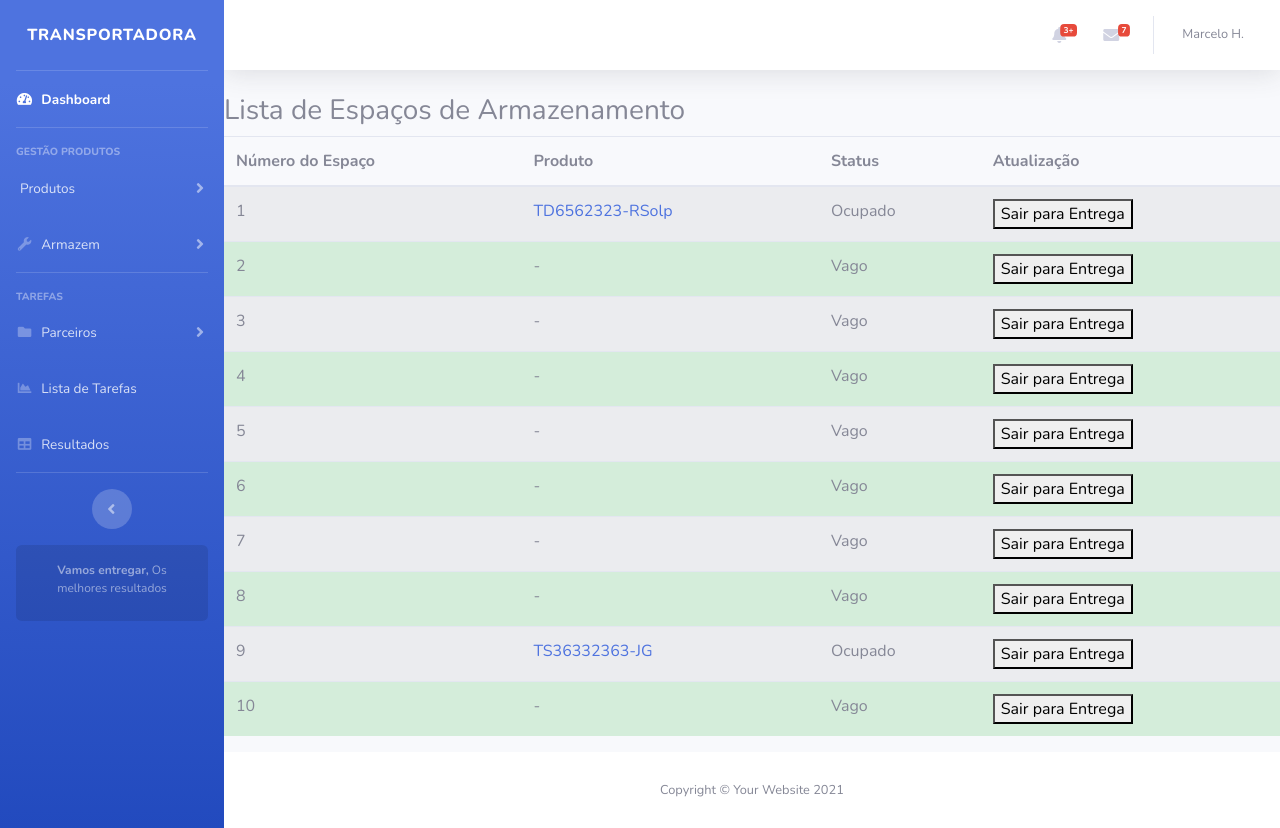
After one commit to marcelohiginoduarte/gerenciamento-de-armaz-ns-transportadoras, a Django app: page /armazenamento/espaco in a window 1280 px wide. The commit adds this page. Run offline with Django 5.2, Linux system fonts and the light colour scheme; data comes from the database, SQL or seed files in the repository; both versions use the stored data as it was after the commit; some libraries are stand-ins or nearby versions.

Commit message:
Criando Espaco armazenamento

```diff
--- a/Setup/settings.py
+++ b/Setup/settings.py
@@ -105,11 +105,13 @@ AUTH_PASSWORD_VALIDATORS = [
 # Internationalization
 # https://docs.djangoproject.com/en/5.1/topics/i18n/
 
-LANGUAGE_CODE = 'en-us'
+LANGUAGE_CODE = 'pt-br'
 
-TIME_ZONE = 'UTC'
+TIME_ZONE = 'America/Sao_Paulo'
 
 USE_I18N = True
+
+USE_L10N = True
 
 USE_TZ = True
 
--- a/Setup/urls.py
+++ b/Setup/urls.py
@@ -1,6 +1,6 @@
 from django.contrib import admin
 from django.urls import path
-from armazenamento.views import lista_produtos, Castrar_produtos, home
+from armazenamento.views import lista_produtos, Castrar_produtos, home, lista_espacos, saida_para_entrega
 
 
 urlpatterns = [
@@ -9,4 +9,7 @@ urlpatterns = [
     path('listarprodutos', lista_produtos, name='listarprodutos'),
     path('criarproduto', Castrar_produtos, name='cadastrarproduto'),
 
+    path('armazenamento/espaco', lista_espacos, name='espaçoarmazenamento'),
+    path('saida_para_entrega/<int:espaco_id>/', saida_para_entrega, name='saida_para_entrega'),
+
 ]
--- a/armazenamento/forms.py
+++ b/armazenamento/forms.py
@@ -5,7 +5,7 @@ from .models import MovimentacaoEstoque, Produto
 class ProdutoForms(forms.ModelForm):
     class Meta:
         model = Produto
-        fields = ['NF', 'fornecedor', 'cidade',]
+        fields = ['NF', 'fornecedor', 'cliente','cidade', 'quantidade_total']
 
 
 
--- a/armazenamento/models.py
+++ b/armazenamento/models.py
@@ -1,10 +1,11 @@
 from django.db import models
+from django.utils import timezone
 
 class Produto(models.Model):
     NF = models.CharField(max_length=100)
     fornecedor = models.CharField(max_length=50, unique=True)
-    cidade = models.CharField(max_length=50, unique=True)
-    cliente = models.TextField(blank=True, null=True)
+    cidade = models.CharField(max_length=50, unique=False)
+    cliente = models.CharField(max_length=50, blank=True, null=True)
     quantidade_total = models.PositiveIntegerField(default=0)
     data_criacao = models.DateTimeField(auto_now_add=True)
 
@@ -63,6 +64,15 @@ class MovimentacaoEstoque(models.Model):
 class EspacoArmazenamento(models.Model):
     numero = models.PositiveBigIntegerField(unique=True)
     produto = models.ForeignKey(Produto, null=True, blank=True, on_delete=models.SET_NULL)
+    vaga = models.BooleanField(default=False)
 
     def __str__(self):
         return f'Espaço {self.numero} - {"Ocupado" if self.produto else "Vago"}'
+
+class RegistroEntrega(models.Model):
+    produto = models.ForeignKey(Produto, on_delete=models.CASCADE)
+    espaco = models.ForeignKey(EspacoArmazenamento, on_delete=models.CASCADE)
+    data_entrega = models.DateTimeField(default=timezone.now)
+
+    def __str__(self):
+        return f'Registro de {self.produto.nome} - {self.espaco.numero} - {self.data_entrega}'
--- a/armazenamento/templates/Produto_criar.html
+++ b/armazenamento/templates/Produto_criar.html
@@ -2,8 +2,7 @@
 
 
 {% block material %}
-<h1>Criar Produto</h1>
-
+    <h3>Criar Produto</h3>
     <form method="POST">
         {% csrf_token %}
         {{ form.as_p }}
--- /dev/null
+++ b/armazenamento/templates/armazenamento_espaco.html
@@ -0,0 +1,51 @@
+{% extends 'base.html' %}
+
+{% block material %}
+<style>
+    .ocupado {
+        background-color: #f8d7da; /* vermelho claro */
+    }
+    .vago {
+        background-color: #d4edda; /* verde claro */
+    }
+</style>
+
+<h3>Lista de Espaços de Armazenamento</h3>
+<table class="table table-striped">
+    <thead>
+        <tr>
+            <th scope="col">Número do Espaço</th>
+            <th scope="col">Produto</th>
+            <th scope="col">Status</th>
+            <th scope="col">Atualização</th>
+        </tr>
+    </thead>
+    <tbody>
+        {% for espaco in espacos %}
+        <tr class="{% if espaco.produto %}ocupado{% else %}vago{% endif %}">
+            <td>{{ espaco.numero }}</td>
+            <td>
+                {% if espaco.produto %}
+                <a href="#">{{ espaco.produto }}</a>
+                {% else %}
+                    -
+                {% endif %}
+            </td>
+            <td>
+                {% if espaco.produto %}
+                    Ocupado
+                {% else %}
+                    Vago
+                {% endif %}
+            </td>
+            <td>
+                <form method="POST" action="{% url 'saida_para_entrega' espaco.id %}">
+                    {% csrf_token %}
+                    <button type="submit">Sair para Entrega</button>
+                </form>
+            </td>
+        </tr>
+        {% endfor %}
+    </tbody>
+</table>
+{% endblock %}
--- a/armazenamento/templates/base.html
+++ b/armazenamento/templates/base.html
@@ -29,9 +29,6 @@
 
     <!-- Page Wrapper -->
     <div id="wrapper">
-        {% block 'mateiral' %}
-
-        {% endblock %}
         <!-- Sidebar -->
         <ul class="navbar-nav bg-gradient-primary sidebar sidebar-dark accordion" id="accordionSidebar">
 
@@ -86,10 +83,10 @@
                     data-parent="#accordionSidebar">
                     <div class="bg-white py-2 collapse-inner rounded">
                         <h6 class="collapse-header">Itens na Espedição</h6>
-                        <a class="collapse-item" href="utilities-color.html">Localização</a>
-                        <a class="collapse-item" href="utilities-border.html">Dados</a>
-                        <a class="collapse-item" href="utilities-animation.html">Relatorio</a>
-                        <a class="collapse-item" href="utilities-other.html">Fiscalização</a>
+                        <a class="collapse-item" href="{% url 'espaçoarmazenamento' %}">Gestão Armazem</a>
+                        <a class="collapse-item" href="#">Dados</a>
+                        <a class="collapse-item" href="#">Relatorio</a>
+                        <a class="collapse-item" href="#">Fiscalização</a>
                     </div>
                 </div>
             </li>
@@ -167,19 +164,6 @@
                         <i class="fa fa-bars"></i>
                     </button>
 
-                    <!-- Topbar Search -->
-                    <form
-                        class="d-none d-sm-inline-block form-inline mr-auto ml-md-3 my-2 my-md-0 mw-100 navbar-search">
-                        <div class="input-group">
-                            <input type="text" class="form-control bg-light border-0 small" placeholder="Search for..."
-                                aria-label="Search" aria-describedby="basic-addon2">
-                            <div class="input-group-append">
-                                <button class="btn btn-primary" type="button">
-                                    <i class="fas fa-search fa-sm"></i>
-                                </button>
-                            </div>
-                        </div>
-                    </form>
 
                     <!-- Topbar Navbar -->
                     <ul class="navbar-nav ml-auto">
--- a/armazenamento/views.py
+++ b/armazenamento/views.py
@@ -1,6 +1,7 @@
-from django.shortcuts import render, redirect
-from .models import Produto
+from django.shortcuts import render, redirect, get_object_or_404
+from .models import Produto, EspacoArmazenamento, RegistroEntrega
 from .forms import ProdutoForms
+from django.utils import timezone
 
 
 def home(request):
@@ -26,3 +27,31 @@ def Castrar_produtos(request):
         texto = request.GET.get('texto')
 
     return render(request, 'Produto_criar.html', {'form':form, 'erro':erro, 'texto':texto})
+
+def lista_espacos(request):
+    espacos = EspacoArmazenamento.objects.all()
+    return render(request, 'armazenamento_espaco.html', {'espacos': espacos})
+
+
+def saida_para_entrega(request, espaco_id):
+    espaco = get_object_or_404(EspacoArmazenamento, id=espaco_id)
+
+    if espaco.produto:
+        # Cria o registro da saída sem usar numero_estoque
+        RegistroEntrega.objects.create(
+            produto=espaco.produto,
+            espaco=espaco,
+            data_entrega=timezone.now(),
+        )
+
+        # Limpa o produto do espaço e o número
+        espaco.produto = None
+        espaco.numero = None  # Limpa o número ou redefine conforme necessário
+        espaco.save()
+
+        return redirect('pagina_de_confirmacao')  # Redireciona para uma página de confirmação
+
+    return HttpResponse("O espaço já está vago.")
+
+def sua_view_de_confirmacao(request):
+    return render(request, 'nome_do_template_de_confirmacao.html')
```
Also changed, not shown: armazenamento/admin.py (+7 -1 lines), armazenamento/templates/Produto_estoque.html (+5 -2 lines), armazenamento/templates/nome_do_template_de_confirmacao.html (added, +13 -0 lines), armazenamento/migrations/0004_alter_produto_cliente.py (added), armazenamento/migrations/0005_registroentrega.py (added), armazenamento/migrations/0006_registroentrega_numero.py (added), armazenamento/migrations/0007_remove_registroentrega_numero.py (added), armazenamento/migrations/0008_espacoarmazenamento_vaga_alter_produto_cidade.py (added), db.sqlite3.
